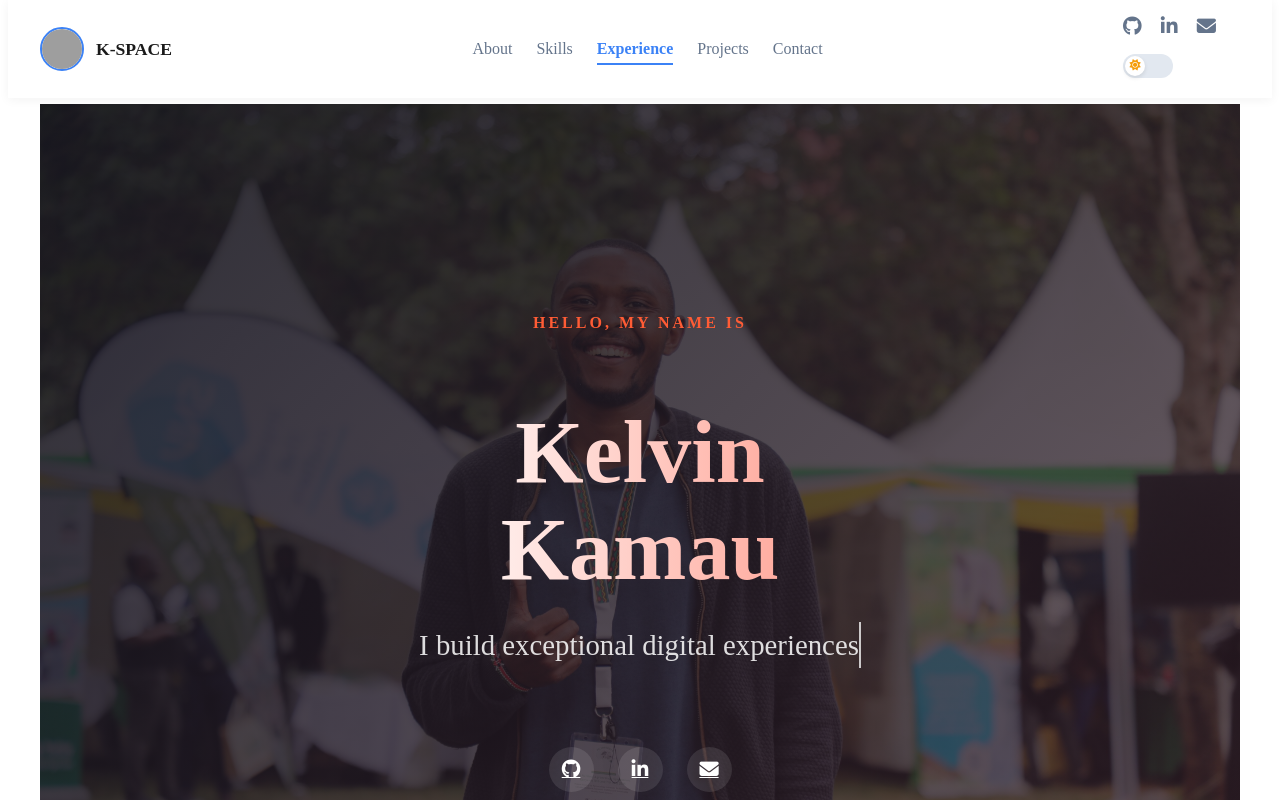
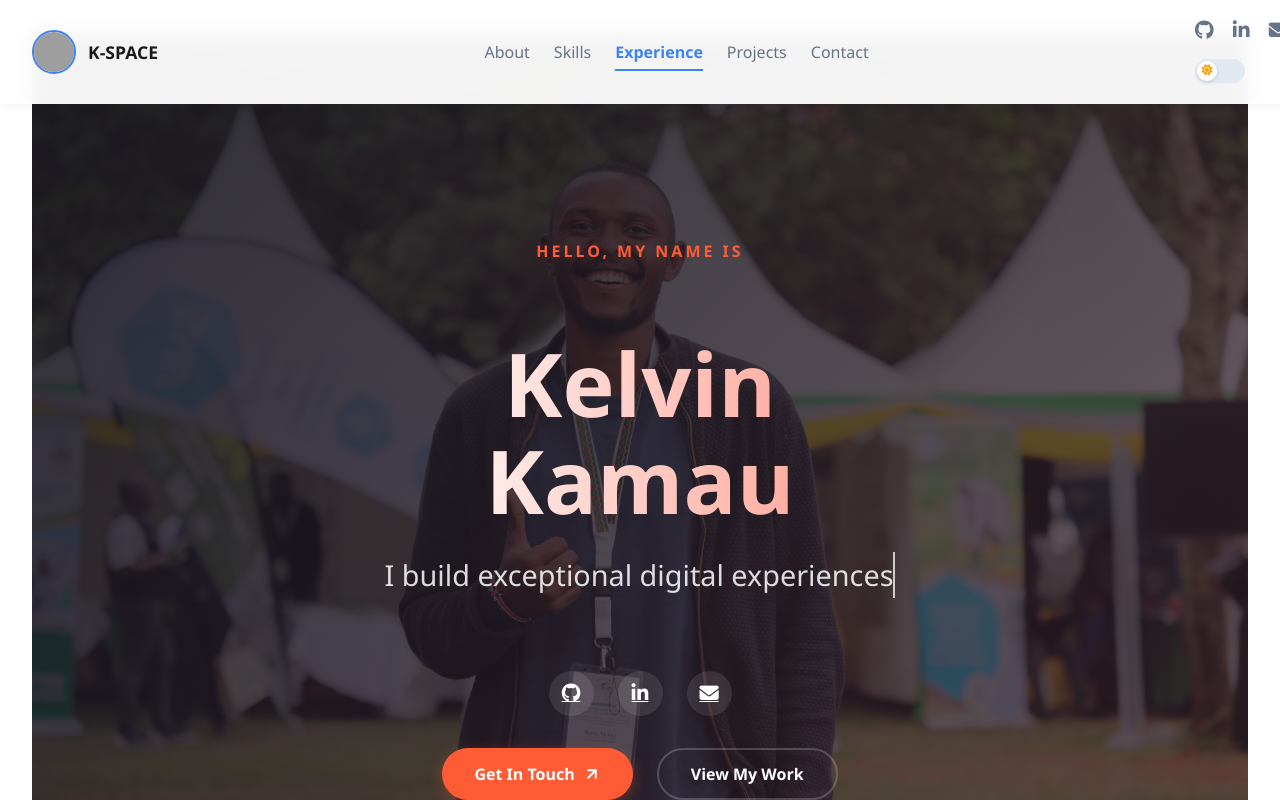
Before and after one commit to Njenga993/kspace, a Vue app: page / in a window 1280 px wide. Shown: the top 800 px of the page. Built offline with nearby package versions, Linux system fonts and the light colour scheme; grey boxes are pictures that could not be loaded.

Commit message:
Added a few important thninkgs

```diff
--- a/src/App.vue
+++ b/src/App.vue
@@ -5,8 +5,6 @@
 
     <!-- Main Content Area -->
     <main class="main-content">
-
-
       <Intro />
       <About />
       <Skills />
@@ -20,6 +18,7 @@
 
 <script setup>
 import { ref, watch } from 'vue';
+
 import Sidebar from './components/Sidebar.vue';
 import Intro from './components/Intro.vue';
 import About from './components/About.vue';
@@ -31,82 +30,70 @@ import Footer from './components/Footer.vue';
 
 const isDarkMode = ref(true); // Default to dark mode
 
-const toggleTheme = () => {
-  isDarkMode.value = !isDarkMode.value;
-};
-
 watch(isDarkMode, (newVal) => {
   document.body.classList.toggle('dark-theme', newVal);
 });
 </script>
 
 <style>
-/* Layout */
+/* Remove all default spacing */
+html, body {
+  margin: 0;
+  padding: 0;
+  width: 100%;
+  overflow-x: hidden;
+  scroll-behavior: smooth;
+  background-color: var(--background-color);
+  color: var(--text-color);
+  font-family: 'Segoe UI', Tahoma, Geneva, Verdana, sans-serif;
+}
+
+/* Layout Container */
 #app {
   display: flex;
   flex-direction: column;
   min-height: 100vh;
-  background-color: var(--background-color);
-  color: var(--text-color);
+  width: 100%;
 }
 
-/* Main Content */
+/* Main Content: full-width */
 .main-content {
-  padding: 2rem;
-  margin-left: 0;
   flex: 1;
   width: 100%;
-  max-width: 1200px;
-  margin: 0 auto;
+  padding: 2rem;
   transition: background-color 0.3s, color 0.3s;
+  box-sizing: border-box;
 }
 
-/* Responsive adjustment for smaller screens */
+/* Responsive tweak for mobile */
 @media (max-width: 768px) {
   .main-content {
     padding: 1rem;
   }
 }
 
-/* Theme Toggle Button */
-.theme-toggle-btn {
-  position: fixed;
-  top: 1rem;
-  right: 1rem;
-  padding: 0.6rem 1.2rem;
-  background-color: var(--accent);
-  color: #fff;
-  border: none;
-  border-radius: 5px;
-  cursor: pointer;
-  z-index: 999;
-}
-
-/* Theme Variables */
+/* Theme Variables (Light by default, overridden in dark mode) */
 :root {
   --background-color: #ffffff;
-  --text-color: #333;
+  --text-color: #333333;
   --accent: #ff6347;
   --hover-color: #ff4500;
   --footer-bg: #f9f9f9;
-  --footer-text: #333;
-  --border-color: #ddd;
+  --footer-text: #333333;
+  --border-color: #dddddd;
 }
 
-/* Dark Theme Overrides */
+/* Dark Theme */
 body.dark-theme {
   --background-color: #121212;
   --text-color: #f5f5f5;
   --accent: #ffd700;
   --hover-color: #ffff00;
   --footer-bg: #1e1e1e;
-  --footer-text: #eee;
-  --border-color: #333;
+  --footer-text: #eeeeee;
+  --border-color: #333333;
+
   background-color: var(--background-color);
   color: var(--text-color);
 }
-
-html {
-  scroll-behavior: smooth;
-}
 </style>
--- a/src/components/About.vue
+++ b/src/components/About.vue
@@ -172,8 +172,10 @@ const techStack = ['vue', 'react', 'node', 'typescript', 'figma', 'photoshop'];
   position: relative;
   overflow: hidden;
   min-height: 100vh;
-  max-width: 1400px;
+
   margin: 0 auto;
+  width: 100%;
+
 }
 
 body.dark-theme .about-section {
--- a/src/components/Contact.vue
+++ b/src/components/Contact.vue
@@ -248,6 +248,9 @@ const resetForm = () => {
   position: relative;
   overflow: hidden;
   color: #e2e8f0;
+  width: 100%;
+  margin-left: 0;
+
 }
 
 body.dark-theme .contact-section {
--- a/src/components/Experience.vue
+++ b/src/components/Experience.vue
@@ -406,7 +406,9 @@ const openPortfolio = (url) => {
   position: relative;
   overflow: hidden;
   min-height: 100vh;
-  max-width: 1200px;
+
+  width: 100%;
+
 }
 
 body.dark-theme .experience-section {
--- a/src/components/Footer.vue
+++ b/src/components/Footer.vue
@@ -138,6 +138,8 @@ onUnmounted(() => {
   padding: 4rem 2rem 2rem;
   position: relative;
   border-top: 1px solid #e2e8f0;
+  width: 100%;
+
 }
 
 .footer.dark {
@@ -512,6 +514,7 @@ onUnmounted(() => {
   .footer-container {
     grid-template-columns: 1fr;
     gap: 2rem;
+    width: 100%;
   }
 
   .footer-nav ul {
@@ -536,6 +539,7 @@ onUnmounted(() => {
 @media (max-width: 480px) {
   .footer {
     padding: 3rem 1.5rem 2rem;
+    width: 100%;
   }
 
   .contact-button {
--- a/src/components/Intro.vue
+++ b/src/components/Intro.vue
@@ -116,8 +116,10 @@ onMounted(() => {
   align-items: center;
   justify-content: center;
   color: #fff;
-  margin-top: 4rem;
+  margin: 0;
+  padding: 0;
 }
+
 
 /* Background with gradient overlay */
 .hero-bg {
--- a/src/components/Projects.vue
+++ b/src/components/Projects.vue
@@ -308,7 +308,9 @@ const loadMoreProjects = () => {
   position: relative;
   overflow: hidden;
   min-height: 100vh;
-  max-width: 1200px;
+
+  width: 100%;
+
 }
 
 .projects-section::before {
--- a/src/components/Sidebar.vue
+++ b/src/components/Sidebar.vue
@@ -161,10 +161,11 @@ onBeforeUnmount(() => {
   position: fixed;
   top: 0;
   width: 100%;
-  max-width: 1200px;
   z-index: 1000;
   box-shadow: 0 2px 10px rgba(0, 0, 0, 0.05);
   transition: all 0.3s ease;
+  margin-right: 2rem;
+
 }
 
 .navbar-container.scrolled {
@@ -398,8 +399,8 @@ onBeforeUnmount(() => {
 
 /* Hamburger Menu */
 .mobile-toggle {
-  display: none;
-  background: none;
+  display: block;
+  background: #3b82f6;
   border: none;
   cursor: pointer;
   padding: 0.5rem;
@@ -554,7 +555,7 @@ onBeforeUnmount(() => {
 }
 @media (max-width: 320px) {
   .navbar-container {
-    padding: 0.75rem 1.5rem;
+    padding: 0.55rem 0.5rem;
   }
 
   .navbar-logo img {
--- a/src/components/Skills.vue
+++ b/src/components/Skills.vue
@@ -192,7 +192,11 @@ const handleSkillLeave = () => {
   background:
     linear-gradient(135deg, #f8fafc 0%, #f1f5f9 100%);
   min-height: 100vh;
+
   position: relative;
+  overflow: hidden;
+  width: 100%;
+
 }
 
 .skills-section::before {
--- a/src/style.css
+++ b/src/style.css
@@ -3,9 +3,8 @@
   line-height: 1.5;
   font-weight: 400;
 
-  color-scheme: light dark;
   color: rgba(255, 255, 255, 0.87);
-  background-color: #242424;
+  background-color: #121212; /* Match dark mode */
 
   font-synthesis: none;
   text-rendering: optimizeLegibility;
@@ -13,30 +12,43 @@
   -moz-osx-font-smoothing: grayscale;
 }
 
+/* Body: full screen, no flex centering */
+body {
+  margin: 0;
+  padding: 0;
+  min-width: 100vw;
+  min-height: 100vh;
+  width: 100%;
+  background-color: var(--background-color, #121212);
+  color: var(--text-color, #f5f5f5);
+  overflow-x: hidden;
+}
+
+/* Remove limiting max-width from app */
+#app {
+  width: 100%;
+  margin: 0;
+  padding: 0;
+  text-align: left;
+}
+
+/* Anchor styling */
 a {
   font-weight: 500;
-  color: #646cff;
-  text-decoration: inherit;
+  color: #ffd700;
+  text-decoration: none;
 }
 a:hover {
-  color: #535bf2;
+  color: #ffff00;
 }
 
-body {
-  margin: 0;
-  display: flex;
-  place-items: center;
-  min-width: 320px;
-  min-height: 100vh;
-  margin-left: 0;
-  max-width: 100%;
-}
-
+/* Headings */
 h1 {
   font-size: 3.2em;
   line-height: 1.1;
 }
 
+/* Buttons */
 button {
   border-radius: 8px;
   border: 1px solid transparent;
@@ -45,28 +57,26 @@ button {
   font-weight: 500;
   font-family: inherit;
   background-color: #1a1a1a;
+  color: #fff;
   cursor: pointer;
   transition: border-color 0.25s;
 }
 button:hover {
-  border-color: #646cff;
+  border-color: #ffd700;
 }
 button:focus,
 button:focus-visible {
   outline: 4px auto -webkit-focus-ring-color;
 }
 
+/* Card block (if used) */
 .card {
   padding: 2em;
+  background-color: #1e1e1e;
+  border-radius: 10px;
 }
 
-#app {
-  max-width: 1280px;
-  margin: 0 auto;
-  padding: 2rem;
-  text-align: center;
-}
-
+/* Light theme (not used by default, but safe fallback) */
 @media (prefers-color-scheme: light) {
   :root {
     color: #213547;
@@ -77,5 +87,6 @@ button:focus-visible {
   }
   button {
     background-color: #f9f9f9;
+    color: #000;
   }
 }
```
